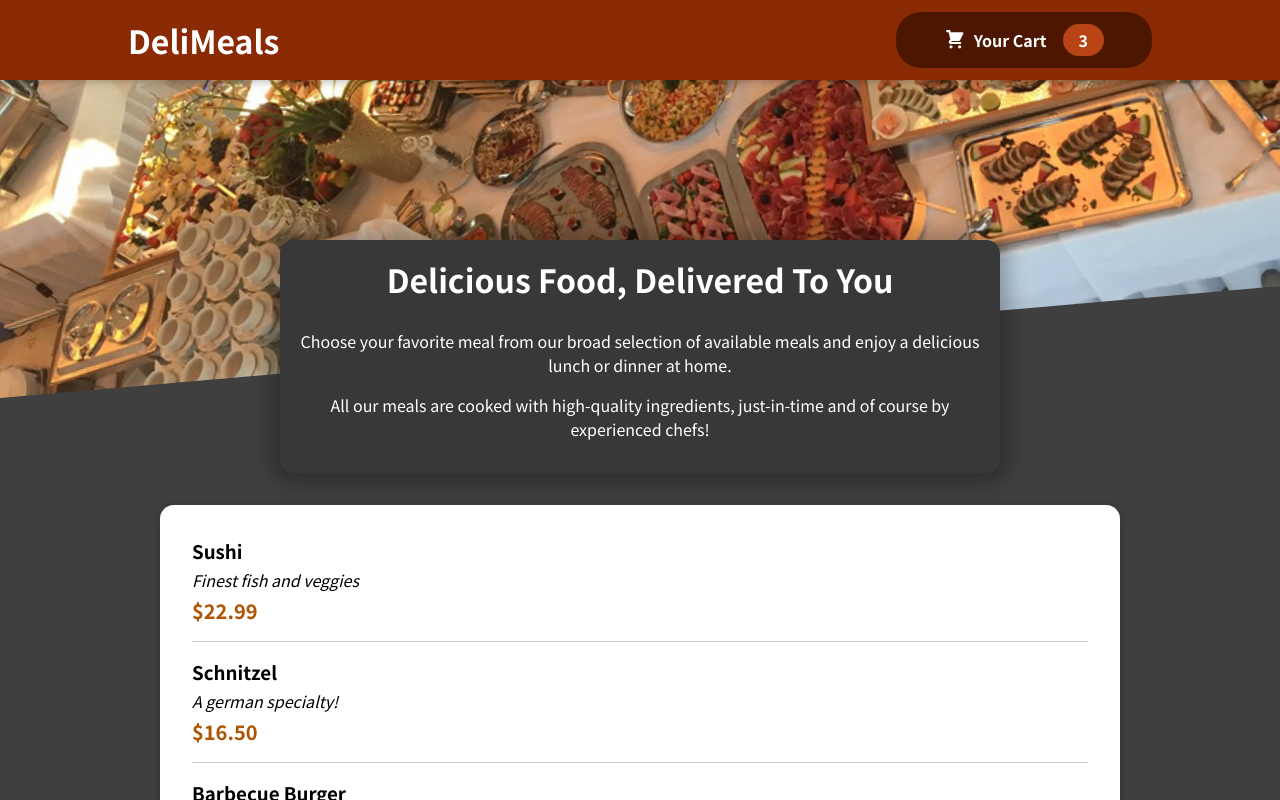
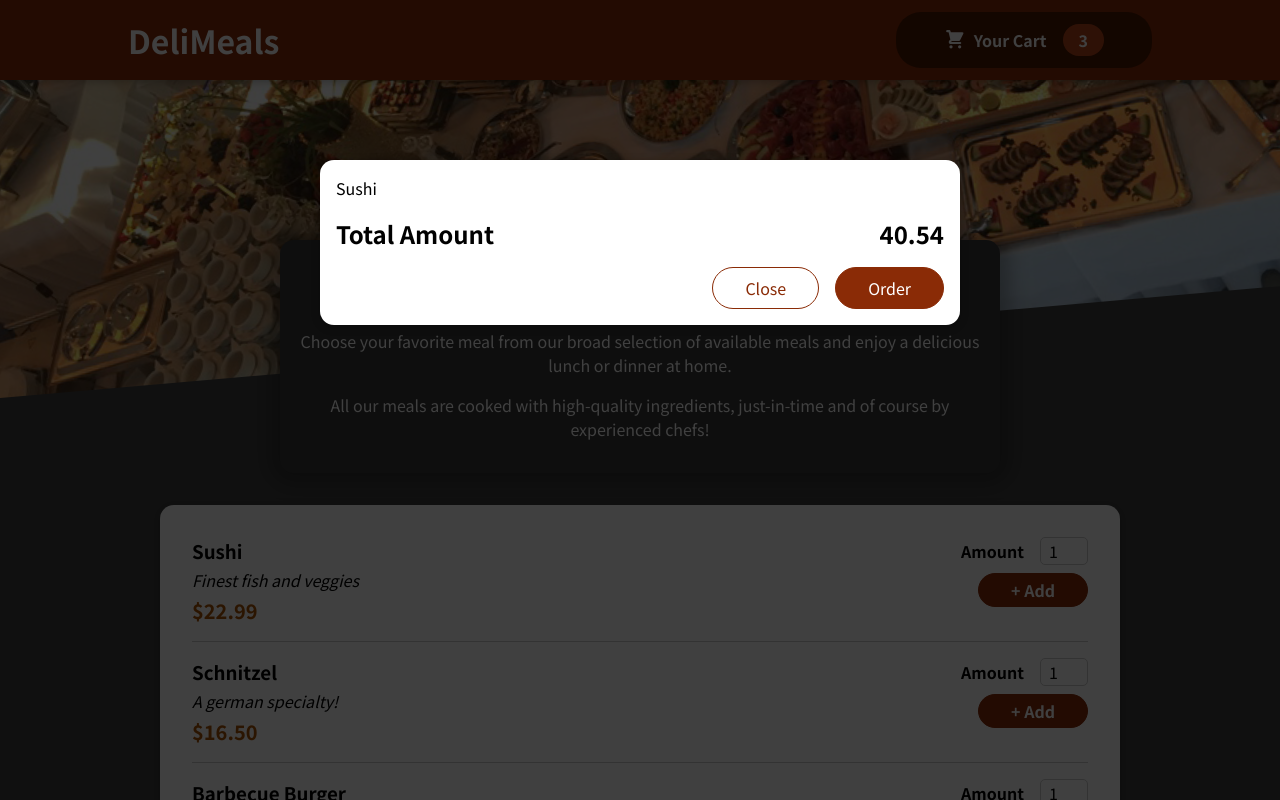
Before and after one commit to gbejula/Meals-demo, a React (Create React App) app: page / in a window 1280 px wide. Shown: the top 800 px of the page. Built offline with nearby package versions, Linux system fonts and the light colour scheme.

Commit message:
created cart, modal, display of individual items

```diff
--- a/public/index.html
+++ b/public/index.html
@@ -24,10 +24,11 @@
       work correctly both with client-side routing and a non-root public URL.
       Learn how to configure a non-root public URL by running `npm run build`.
     -->
-    <title>React App</title>
+    <title>Delicious Meal App</title>
   </head>
   <body>
     <noscript>You need to enable JavaScript to run this app.</noscript>
+    <div id="overlays"></div>
     <div id="root"></div>
     <!--
       This HTML file is a template.
--- a/src/App.js
+++ b/src/App.js
@@ -1,4 +1,5 @@
 import React from 'react';
+import Cart from './components/Cart/Cart';
 
 import Header from './components/Layout/Header';
 import Meals from './components/Meals/Meals';
@@ -7,6 +8,7 @@
   return (
     <React.Fragment>
       <Header />
+      <Cart />
       <main>
         <Meals />
       </main>
--- /dev/null
+++ b/src/components/Cart/Cart.js
@@ -0,0 +1,28 @@
+import Modal from '../UI/Modal';
+import classes from './Cart.module.css';
+
+const Cart = () => {
+  const cartItems = (
+    <ul className={classes['cart-items']}>
+      {[{ id: 'c1', name: 'Sushi', amount: 2, price: 12.99 }].map(item => (
+        <li>{item.name}</li>
+      ))}
+    </ul>
+  );
+
+  return (
+    <Modal>
+      {cartItems}
+      <div className={classes.total}>
+        <span>Total Amount</span>
+        <span>40.54</span>
+      </div>
+      <div className={classes.actions}>
+        <button className={classes['button--alt']}>Close</button>
+        <button className={classes.button}>Order</button>
+      </div>
+    </Modal>
+  );
+};
+
+export default Cart;
--- /dev/null
+++ b/src/components/Cart/Cart.module.css
@@ -0,0 +1,46 @@
+.cart-items {
+  list-style: none;
+  margin: 0;
+  padding: 0;
+  max-height: 20rem;
+  overflow: auto;
+}
+
+.total {
+  display: flex;
+  justify-content: space-between;
+  align-items: center;
+  font-weight: bold;
+  font-size: 1.5rem;
+  margin: 1rem 0;
+}
+
+.actions {
+  text-align: right;
+}
+
+.actions button {
+  font: inherit;
+  cursor: pointer;
+  background-color: transparent;
+  border: 1px solid #8a2b06;
+  padding: 0.5rem 2rem;
+  border-radius: 25px;
+  margin-left: 1rem;
+}
+
+.actions button:hover,
+.actions button:active {
+  background-color: #5a1a01;
+  border-color: #5a1a01;
+  color: white;
+}
+
+.actions .button--alt {
+  color: #8a2b06;
+}
+
+.actions .button {
+  background-color: #8a2b06;
+  color: white;
+}
--- a/src/components/Meals/MealItem/MealItem.js
+++ b/src/components/Meals/MealItem/MealItem.js
@@ -1,4 +1,5 @@
 import classes from './MealItem.module.css';
+import MealItemForm from './MealItemForm';
 
 const MealItem = props => {
   const price = `$${props.price.toFixed(2)}`;
@@ -10,6 +11,9 @@
         <div className={classes.description}>{props.description}</div>
         <div className={classes.price}>{price}</div>
       </div>
+      <div>
+        <MealItemForm />
+      </div>
     </li>
   );
 };
--- /dev/null
+++ b/src/components/Meals/MealItem/MealItemForm.js
@@ -0,0 +1,24 @@
+import Input from '../../UI/Input';
+
+import classes from './MealItemForm.module.css';
+
+const MealItemForm = props => {
+  return (
+    <form className={classes.form}>
+      <Input
+        label='Amount'
+        input={{
+          id: 'amount',
+          type: 'number',
+          min: '1',
+          max: '5',
+          step: '1',
+          defaultValue: '1',
+        }}
+      />
+      <button>+ Add</button>
+    </form>
+  );
+};
+
+export default MealItemForm;
--- /dev/null
+++ b/src/components/Meals/MealItem/MealItemForm.module.css
@@ -0,0 +1,20 @@
+.form {
+  text-align: right;
+}
+
+.form button {
+  font: inherit;
+  cursor: pointer;
+  background-color: #8a2b06;
+  border: 1px solid #8a2b06;
+  color: white;
+  padding: 0.25rem 2rem;
+  border-radius: 20px;
+  font-weight: bold;
+}
+
+.form button:hover,
+.form button:active {
+  background-color: #641e03;
+  border-color: #641e03;
+}
--- /dev/null
+++ b/src/components/UI/Input.js
@@ -0,0 +1,12 @@
+import classes from './Input.module.css';
+
+const Input = props => {
+  return (
+    <div className={classes.input}>
+      <label htmlFor={props.input.id}>{props.label}</label>
+      <input {...props.input} />
+    </div>
+  );
+};
+
+export default Input;
--- /dev/null
+++ b/src/components/UI/Input.module.css
@@ -0,0 +1,18 @@
+.input {
+  display: flex;
+  align-items: center;
+  margin-bottom: 0.5rem;
+}
+
+.input label {
+  font-weight: bold;
+  margin-right: 1rem;
+}
+
+.input input {
+  width: 3rem;
+  border-radius: 5px;
+  border: 1px solid #ccc;
+  font: inherit;
+  padding-left: 0.5rem;
+}
--- /dev/null
+++ b/src/components/UI/Modal.js
@@ -0,0 +1,32 @@
+import { Fragment } from 'react';
+import ReactDOM from 'react-dom';
+
+import classes from './Modal.module.css';
+
+const BackDrop = props => {
+  return <div className={classes.backdrop}></div>;
+};
+
+const ModalOverlays = props => {
+  return (
+    <div className={classes.modal}>
+      <div className={classes.content}>{props.children}</div>
+    </div>
+  );
+};
+
+const portalElements = document.getElementById('overlays');
+
+const Modal = props => {
+  return (
+    <Fragment>
+      {ReactDOM.createPortal(<BackDrop />, portalElements)}
+      {ReactDOM.createPortal(
+        <ModalOverlays>{props.children}</ModalOverlays>,
+        portalElements
+      )}
+    </Fragment>
+  );
+};
+
+export default Modal;
--- /dev/null
+++ b/src/components/UI/Modal.module.css
@@ -0,0 +1,40 @@
+.backdrop {
+  position: fixed;
+  top: 0;
+  left: 0;
+  width: 100%;
+  height: 100vh;
+  z-index: 20;
+  background-color: rgba(0, 0, 0, 0.75);
+}
+
+.modal {
+  position: fixed;
+  top: 20vh;
+  left: 5%;
+  width: 90%;
+  background-color: white;
+  padding: 1rem;
+  border-radius: 14px;
+  box-shadow: 0 2px 8px rgba(0, 0, 0, 0.25);
+  z-index: 30;
+  animation: slide-down 300ms ease-out forwards;
+}
+
+@media (min-width: 768px) {
+  .modal {
+    width: 40rem;
+    left: calc(50% - 20rem);
+  }
+}
+
+@keyframes slide-down {
+  from {
+    opacity: 0;
+    transform: translateY(-3rem);
+  }
+  to {
+    opacity: 1;
+    transform: translateY(0);
+  }
+}
```
Also changed, not shown: 1 other file (tests, documents, lock files or other folders).
